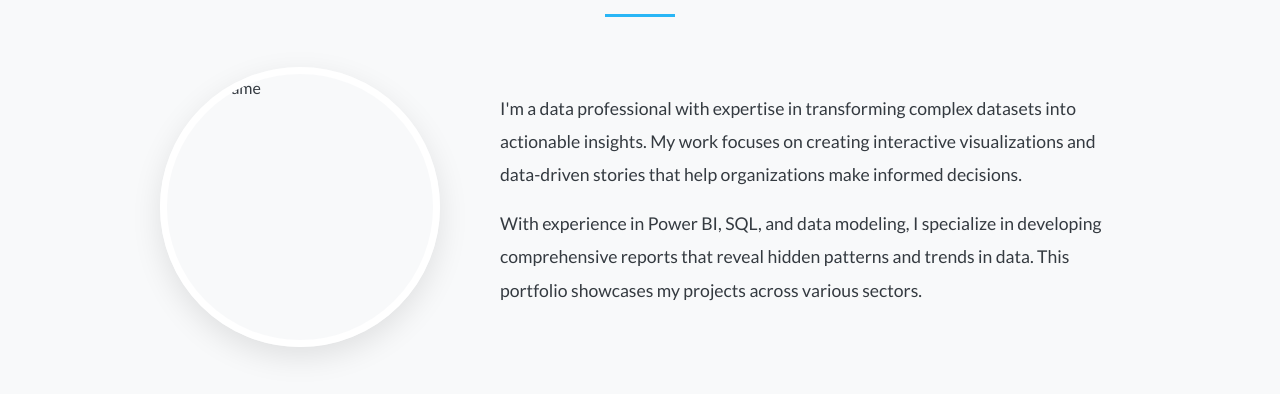
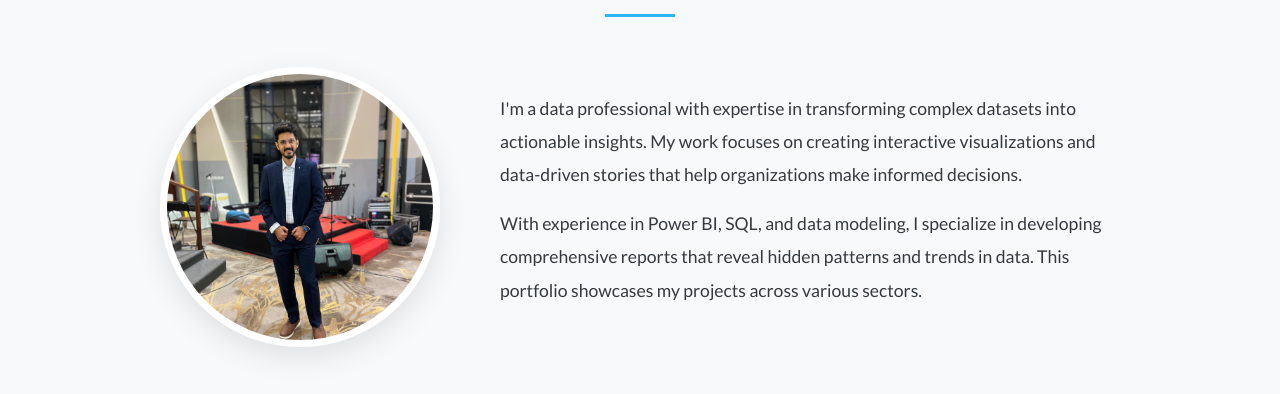
Before and after one commit to thisisvishak/thisisvishak-github.io, a plain HTML site: page index.html in a window 1280 px wide. Shown: the part 628-1022 px from the top of the page. Drawn offline with nearby package versions, Linux system fonts and the light colour scheme.

Commit message:
Update index.html

```diff
--- a/index.html
+++ b/index.html
@@ -58,7 +58,7 @@
         <h2>About Me</h2>
         <div class="about-content">
             <!--💡UPDATE: Change the image to your own profile photo in assets/images/-->
-            <img src="assets/images/assets/images/cab7cbf6-d040-45a2-a06b-f39b455fdb7b.jpeg" alt="Your Name" class="profile-photo">
+            <img src="assets/images/cab7cbf6-d040-45a2-a06b-f39b455fdb7b.jpeg" alt="Your Name" class="profile-photo">
             <div class="about-text">
                 <!--💡UPDATE: Write your own 'About Me' text here-->
                 <p> I'm a data professional with expertise in transforming complex datasets into actionable insights. My work focuses on creating interactive visualizations and data-driven stories that help organizations make informed decisions.</p>
```
